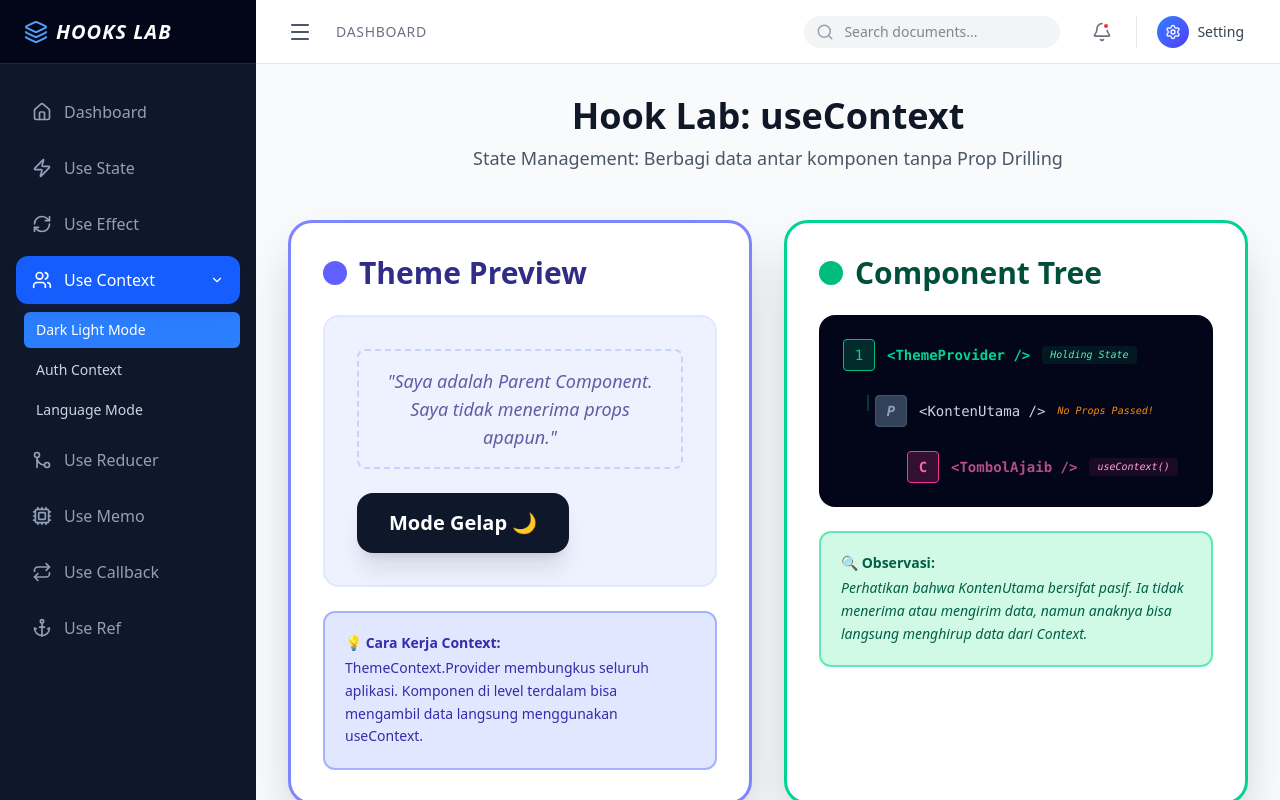
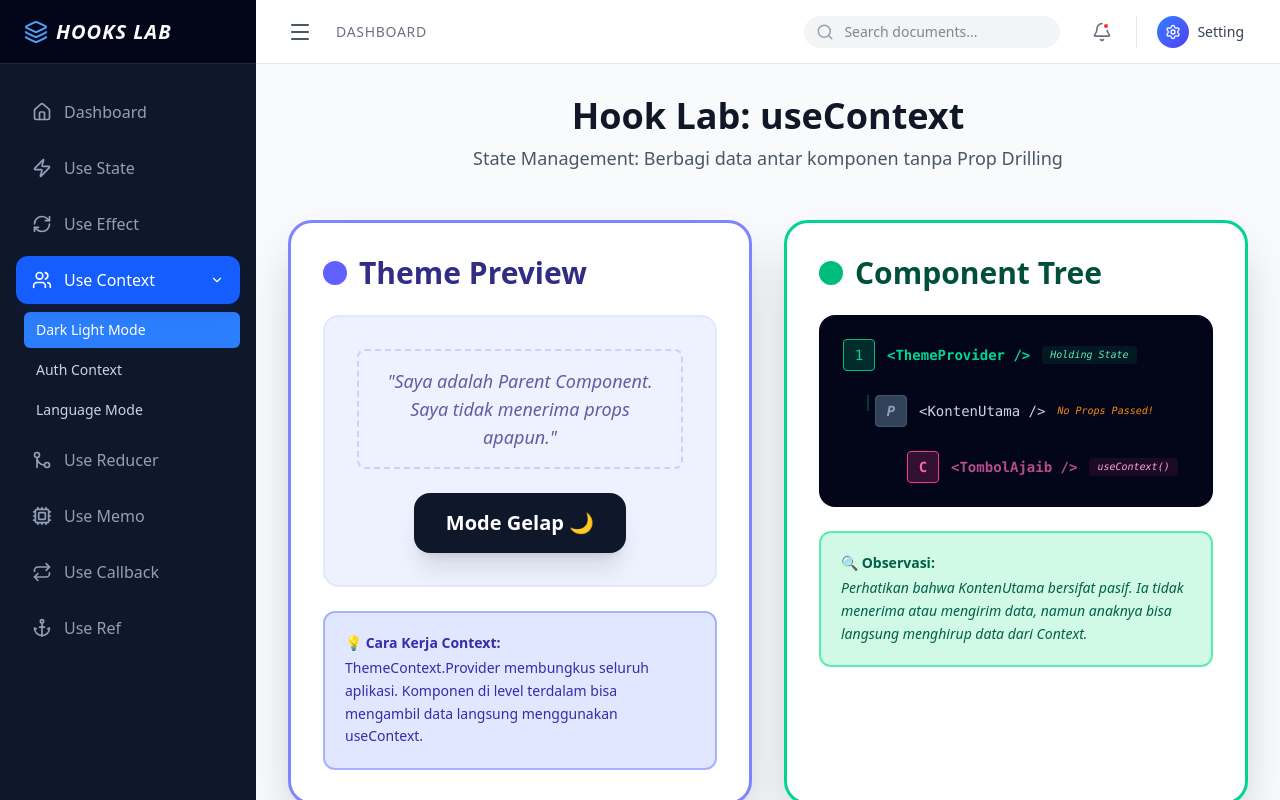
Before and after one commit to almagribii/hooks-lab, a React (Vite) app: page /usecontext/darklightmode in a window 1280 px wide. Built offline with nearby package versions, Linux system fonts and the light colour scheme.

Commit message:
added ligth mode case

```diff
--- a/src/hooks-lab/useContext/DarkLightMode.tsx
+++ b/src/hooks-lab/useContext/DarkLightMode.tsx
@@ -313,7 +313,7 @@
 function KontenUtama() {
   const { isDark } = useTheme();
   return (
-    <div className="text-center">
+    <div className="text-center flex flex-col items-center">
       <div
         className={`mb-6 p-4 rounded-lg border-2 border-dashed ${
           isDark ? "border-slate-600" : "border-indigo-200"
```
